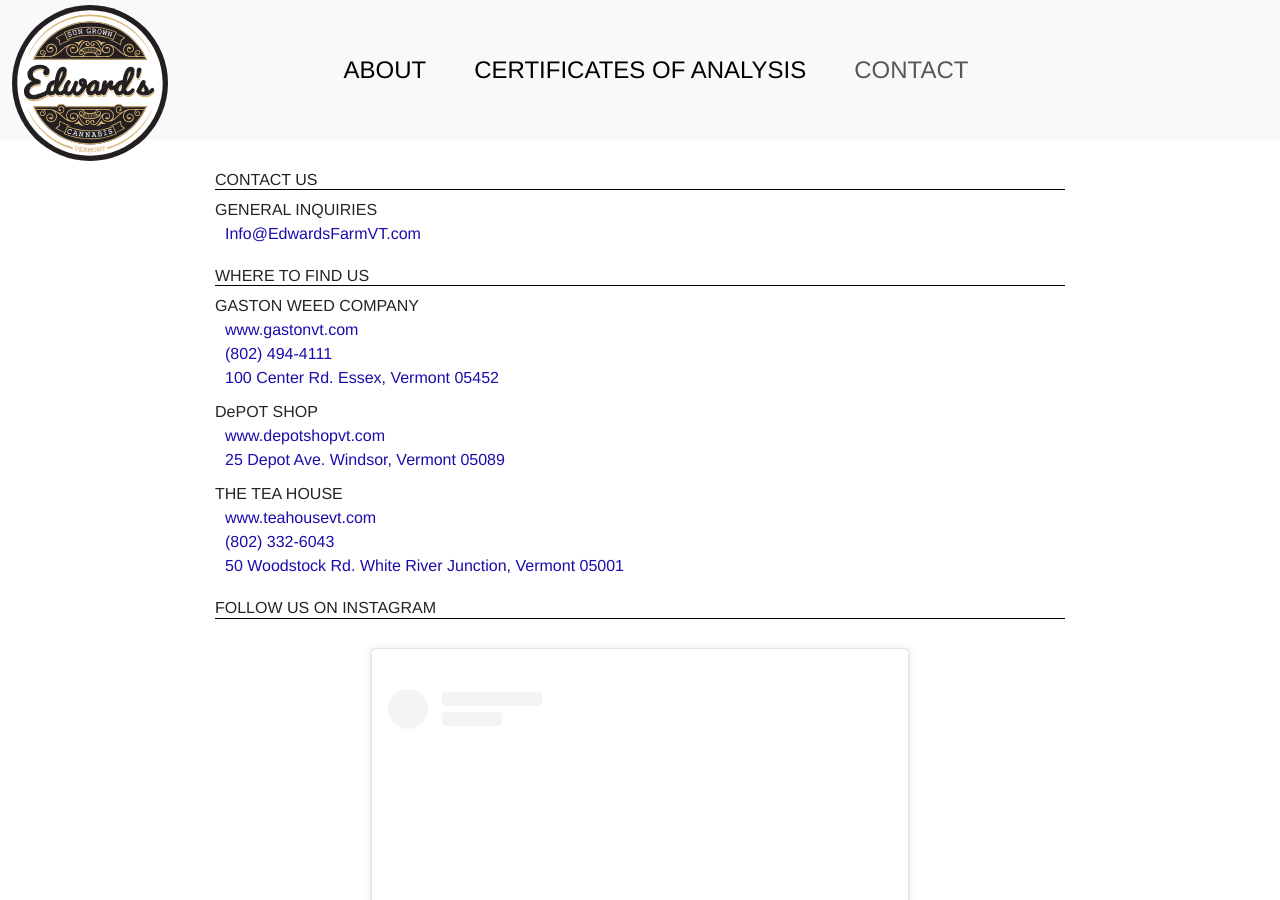
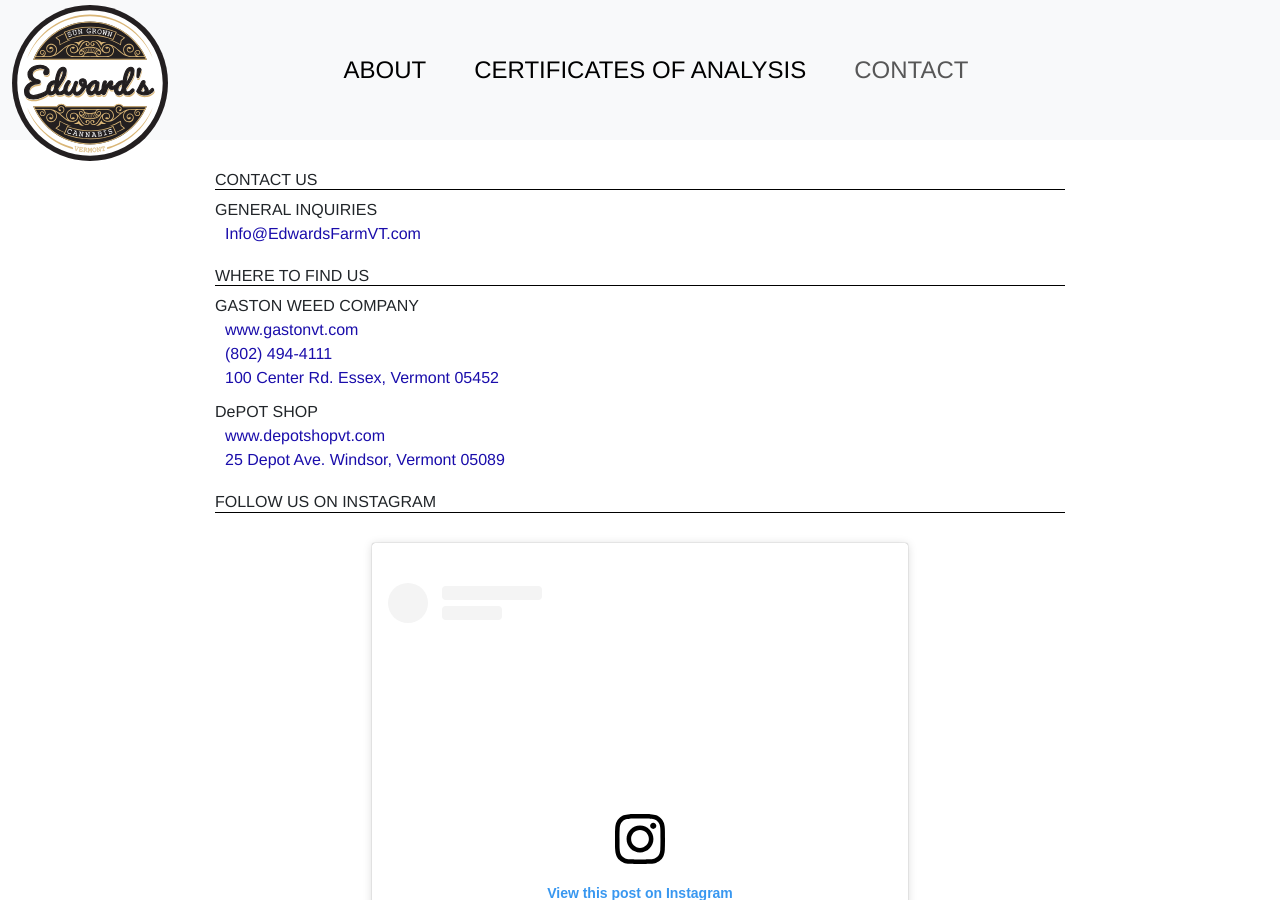
Before and after one commit to edwardsFarm/info, a Jekyll site: the page built from KD/contact/contact_pg.md, in a window 1280 px wide and 900 px high. Built offline with Jekyll 4.4.1, drawn with Linux system fonts in a browser that asks for light colours; a script that is not in the unit is left out.

Commit message:
Update contact_pg.md

```diff
--- a/KD/contact/contact_pg.md
+++ b/KD/contact/contact_pg.md
@@ -23,10 +23,6 @@
     - name: "DePOT SHOP"
       website: www.depotshopvt.com
       address: "25 Depot Ave. Windsor, Vermont 05089"
-    - name: "THE TEA HOUSE"
-      website: www.teahousevt.com
-      phone: "(802) 332-6043"
-      address: "50 Woodstock Rd. White River Junction, Vermont 05001"
 insta:
   hdr: "Follow us on Instagram"
 #  path: inclu_rel/instaNoCptn.md
```
